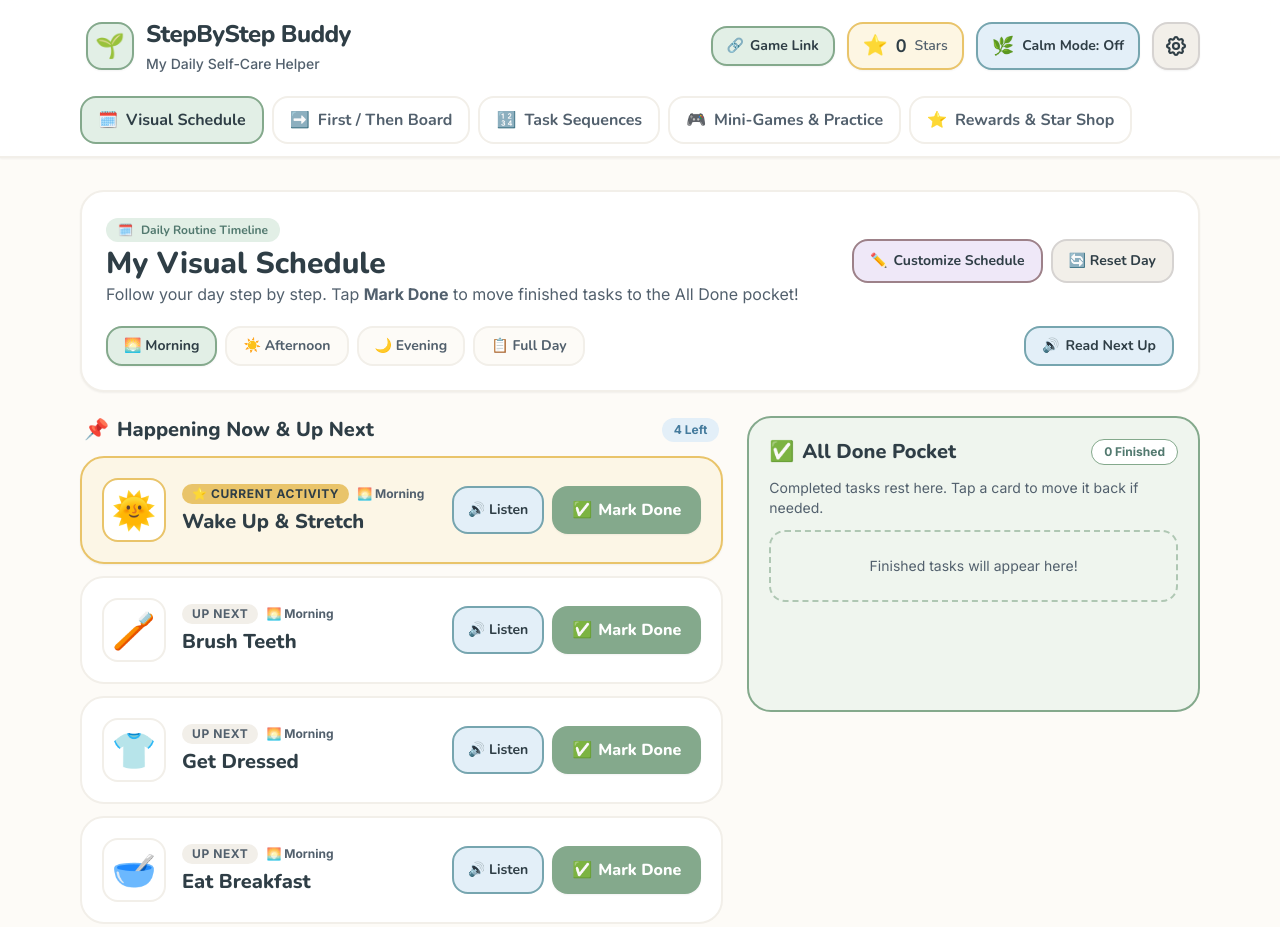
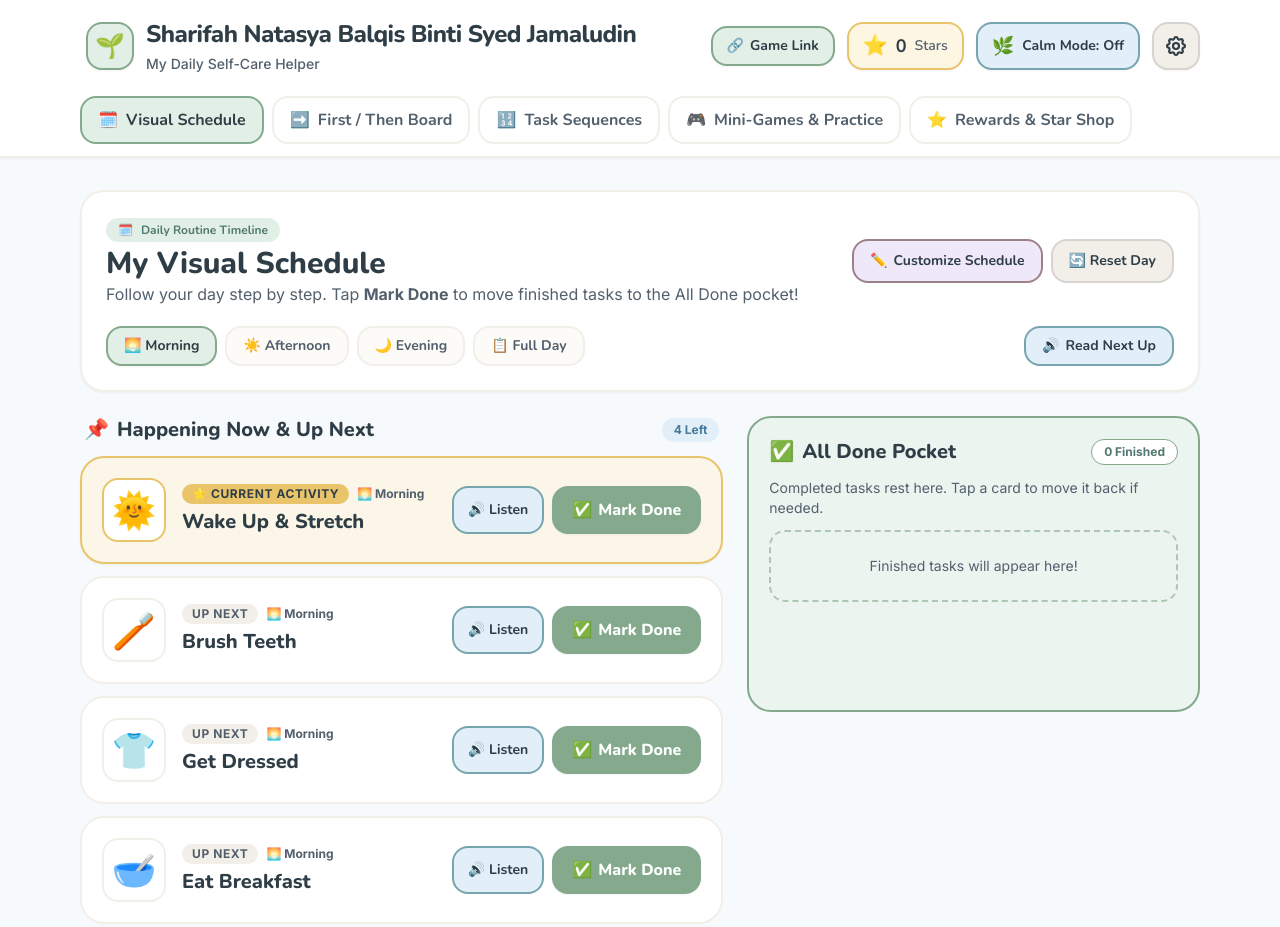
Before and after one commit to sharifahbalqis2003-alt/AutiPath, a plain HTML site: page index.html in a window 1280 px wide. Drawn offline with nearby package versions, Linux system fonts and the light colour scheme.

Commit message:
Update index.html

```diff
--- a/index.html
+++ b/index.html
@@ -1,7 +1,7 @@
 <!DOCTYPE html>
 <html lang="en">
 <head>
-    <title>StepByStep Buddy | Daily Self-Care Learning</title>
+    <title>AutiPath| Daily Self-Care Learning</title>
     <!-- Tailwind CSS -->
     <script src="https://cdn.tailwindcss.com"></script>
     <!-- Google Fonts: Nunito & Inter for high legibility and friendly rounded letterforms -->
@@ -45,7 +45,7 @@
     <style>
         /* Sensory-friendly base styles */
         body {
-            background-color: #FDFBF7;
+            background-color: #F7FAFC;
             color: #2F3E46;
             -webkit-tap-highlight-color: transparent;
             user-select: none;
@@ -111,7 +111,7 @@
             border-radius: 999px;
         }
         ::-webkit-scrollbar-thumb:hover {
-            background: #94A3B8;
+            background: #2B6CB0;
         }
     </style>
 </head>
@@ -127,7 +127,7 @@
                 </div>
                 <div>
                     <h1 class="font-display font-extrabold text-xl sm:text-2xl text-ink tracking-tight leading-none">
-                        StepByStep Buddy
+                        Sharifah Natasya Balqis Binti Syed Jamaludin
                     </h1>
                     <p class="text-xs sm:text-sm text-inkMuted font-medium mt-1">My Daily Self-Care Helper</p>
                 </div>
```
